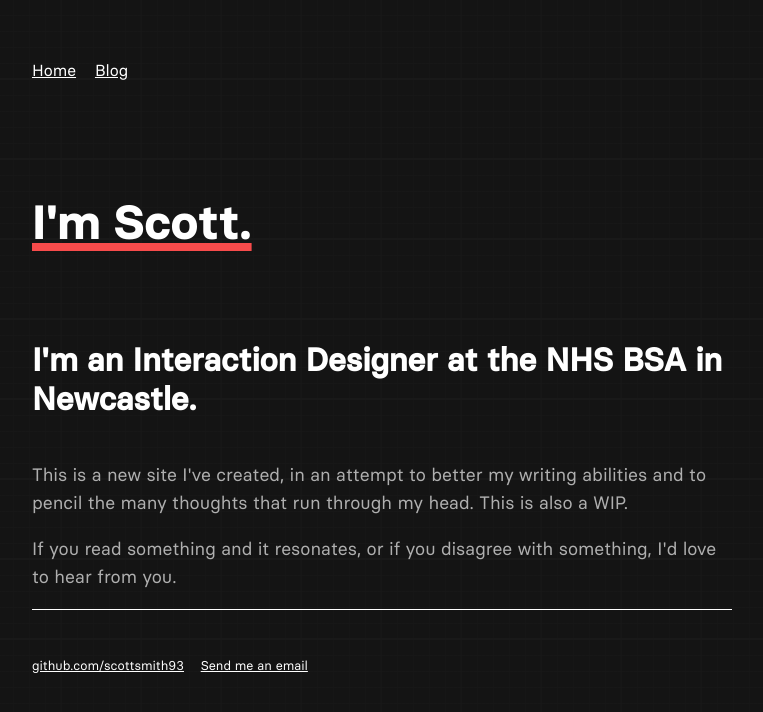
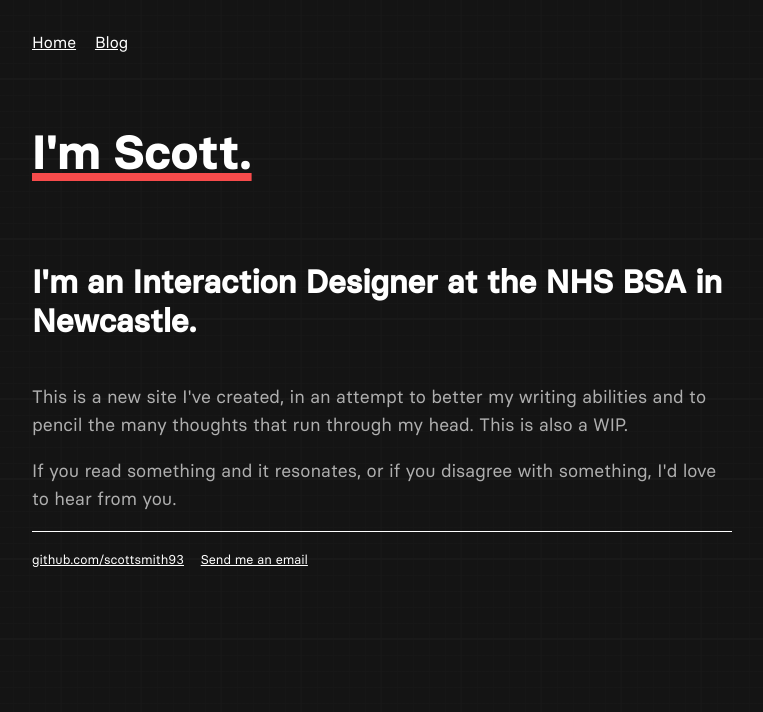
Before and after one commit to scottsmith93/scottsmith.github.io, a Jekyll site: the page built from index.html, in a window 1280 px wide. Shown: the top 712 px of the page, without its empty margins (258-1021 px from the left). Built offline with Jekyll 4.4.1, drawn with Linux system fonts in a browser that asks for light colours.

Commit message:
Update main.css

```diff
--- a/css/main.css
+++ b/css/main.css
@@ -46,7 +46,7 @@ wrapper {
 nav ul, footer ul {
     font-family:'silka_monolight', 'Arial', 'Sans-Serif';
     padding-left: 0px;
-    margin-top: 44px;
+    margin-top: 16px;
     list-style: none;
     font-weight: normal;
 }
@@ -77,8 +77,8 @@ h1 {
     font-size: 48px;
     font-family:'basier_circlebold', 'Arial', 'Sans-Serif';
     color: #FFFFFF;
-    padding-top:74px;
-    padding-bottom:32px;
+    padding-top:32px;
+    padding-bottom:24px;
     text-decoration: underline;
     text-decoration-color: #F74B4B;
     text-decoration-thickness: 8px;
```
